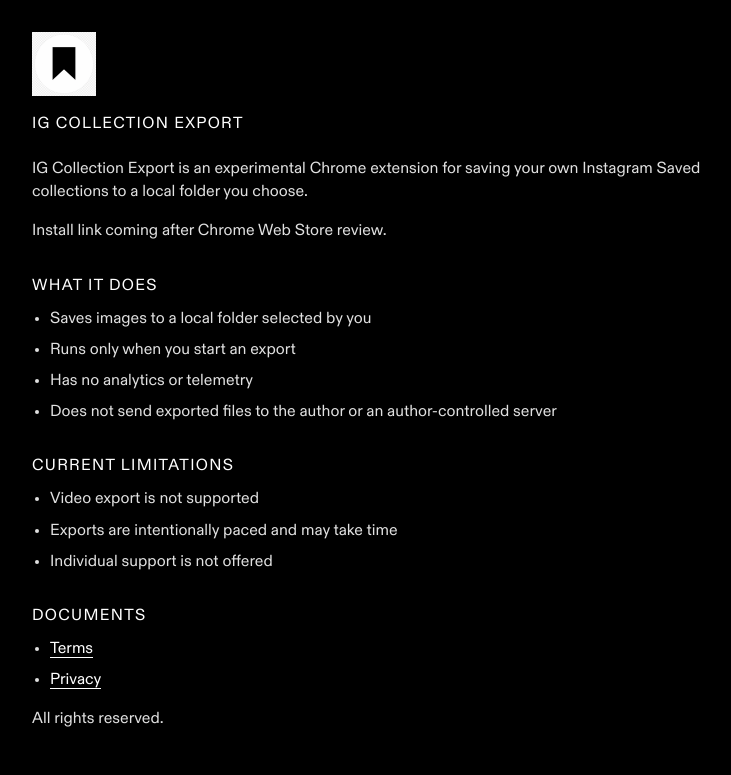
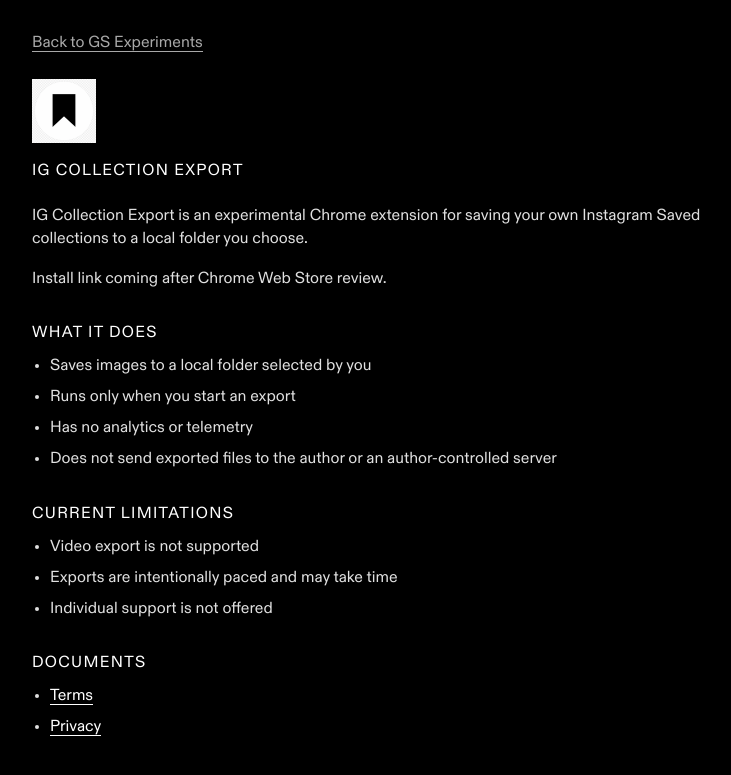
Before and after one commit to giosampietro/giosampietro-experiments, a Jekyll site: the page built from ig-collection-export/index.md, in a window 1280 px wide. Shown: the top 775 px of the page, without its empty margins (244-975 px from the left). Built offline with Jekyll 4.4.1, drawn with Linux system fonts in a browser that asks for light colours.

Commit message:
Remove rights footer and add back link

```diff
--- a/assets/styles.css
+++ b/assets/styles.css
@@ -51,6 +51,15 @@ body {
   width: 64px;
   height: 64px;
   margin: 0 0 18px;
+}
+
+.back-link {
+  margin-bottom: 24px;
+  color: var(--text-muted);
+}
+
+.back-link a {
+  color: inherit;
 }
 
 h1,
--- a/ig-collection-export/index.md
+++ b/ig-collection-export/index.md
@@ -2,6 +2,8 @@
 layout: default
 title: IG Collection Export
 ---
+
+<p class="back-link"><a href="../">Back to GS Experiments</a></p>
 
 <img class="product-icon" src="../assets/icons/ig-collection-export-128.png" alt="IG Collection Export icon" width="64" height="64">
 
@@ -28,5 +30,3 @@ Install link coming after Chrome Web Store review.
 
 - [Terms](terms/)
 - [Privacy](privacy/)
-
-All rights reserved.
```
Also changed, not shown: ig-collection-export/privacy/index.md (+0 -2 lines), ig-collection-export/terms/index.md (+0 -2 lines), index.md (+0 -2 lines).
